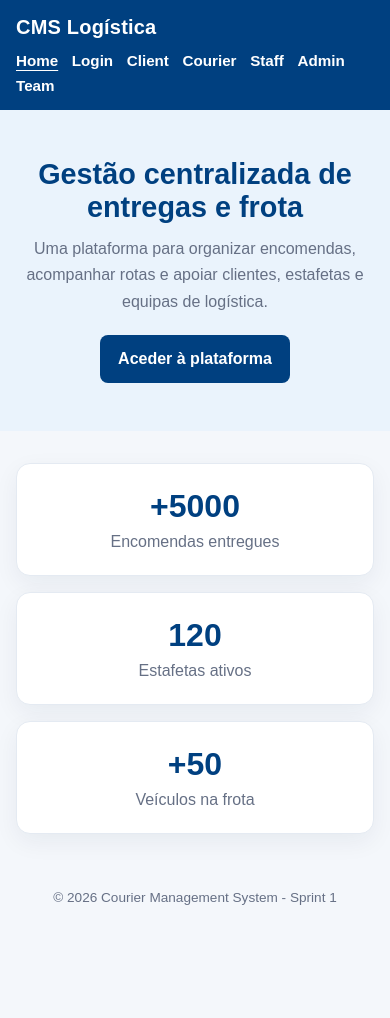
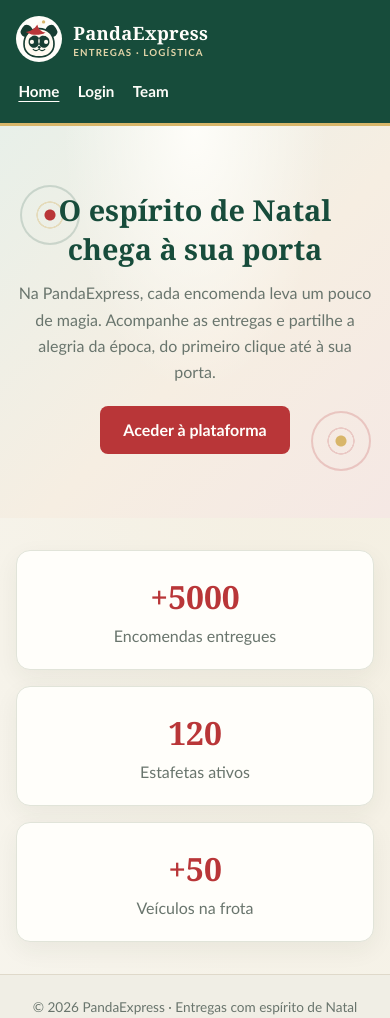
Before and after one commit to SimaoAzevedo17/EIS_2627-G03_MEGI, a website: page public_html/index.html in a window 390 px wide. Before the commit the page ends 929 px from the top, so only its background shows below. Drawn offline with Linux system fonts and the light colour scheme.

Commit message:
Tema natalício do site

```diff
--- a/public_html/index.html
+++ b/public_html/index.html
@@ -3,28 +3,27 @@
 <head>
     <meta charset="UTF-8">
     <meta name="viewport" content="width=device-width, initial-scale=1.0">
-    <meta name="description" content="Courier Management System: gestão de entregas, frota e operações logísticas.">
-    <title>CMS - Courier Management System</title>
+    <meta name="description" content="PandaExpress: gestão de entregas, frota e operações logísticas com espírito natalício.">
+    <title>PandaExpress | Entregas com espírito de Natal</title>
     <link rel="stylesheet" href="style.css">
 </head>
 <body>
     <header class="site-header">
-        <h1 class="brand">CMS Logística</h1>
+        <a class="brand" href="index.html" aria-label="PandaExpress, página inicial">
+            <img src="logo.svg" alt="">
+            <span><strong>PandaExpress</strong><small>ENTREGAS · LOGÍSTICA</small></span>
+        </a>
         <nav class="site-nav" aria-label="Navegação principal">
             <a href="index.html" aria-current="page">Home</a>
             <a href="login.html">Login</a>
-            <a href="client.html">Client</a>
-            <a href="courier.html">Courier</a>
-            <a href="staff.html">Staff</a>
-            <a href="admin.html">Admin</a>
             <a href="team.html">Team</a>
         </nav>
     </header>
 
     <main>
         <section class="hero">
-            <h2>Gestão centralizada de entregas e frota</h2>
-            <p>Uma plataforma para organizar encomendas, acompanhar rotas e apoiar clientes, estafetas e equipas de logística.</p>
+            <h2>O espírito de Natal chega à sua porta</h2>
+            <p>Na PandaExpress, cada encomenda leva um pouco de magia. Acompanhe as entregas e partilhe a alegria da época, do primeiro clique até à sua porta.</p>
             <a href="login.html" class="primary-button">Aceder à plataforma</a>
         </section>
 
@@ -45,7 +44,7 @@
     </main>
 
     <footer class="site-footer">
-        <p>&copy; 2026 Courier Management System - Sprint 1</p>
+        <p>&copy; 2026 PandaExpress · Entregas com espírito de Natal</p>
     </footer>
 </body>
 </html>
--- a/public_html/style.css
+++ b/public_html/style.css
@@ -1,31 +1,73 @@
 :root {
     color-scheme: light;
-    --primary: #004080;
-    --primary-dark: #002f5f;
-    --primary-light: #eaf3fc;
-    --text: #1d2939;
-    --muted: #667085;
-    --border: #d0d5dd;
-    --surface: #ffffff;
-    --background: #f4f7fb;
+    --primary: #174c3b;
+    --primary-dark: #103a2d;
+    --primary-light: #e8f0e9;
+    --accent: #b93638;
+    --accent-dark: #982d30;
+    --gold: #d8b66a;
+    --text: #26332d;
+    --muted: #69756d;
+    --border: #d9dfd7;
+    --surface: #fffefa;
+    --background: #f7f5ee;
     --error: #b42318;
     --success: #067647;
-    font-family: Arial, Helvetica, sans-serif;
+    font-family: "Trebuchet MS", Arial, Helvetica, sans-serif;
+    font-synthesis: none;
 }
 
 .hero {
-    padding: clamp(3rem, 8vw, 6rem) 1rem;
+    position: relative;
+    overflow: hidden;
+    padding: clamp(4rem, 9vw, 7rem) 1rem;
     text-align: center;
-    background: var(--primary-light);
+    background:
+        radial-gradient(ellipse at 50% 0%, rgba(255, 254, 250, 0.95), transparent 48%),
+        linear-gradient(135deg, #e8f0e9, #f6eee2 55%, #f5e8e4);
+}
+
+.hero::before,
+.hero::after {
+    position: absolute;
+    width: clamp(3.5rem, 7vw, 5.5rem);
+    aspect-ratio: 1;
+    border: 2px solid rgba(23, 76, 59, 0.16);
+    border-radius: 50%;
+    background:
+        radial-gradient(circle at 50% 50%, var(--accent) 0 5px, transparent 6px),
+        radial-gradient(circle at 50% 50%, transparent 0 30%, rgba(216, 182, 106, 0.35) 31% 34%, transparent 35%);
+    pointer-events: none;
+}
+
+.hero::before {
+    top: 15%;
+    left: max(5%, calc((100% - 1050px) / 2));
+    content: "";
+}
+
+.hero::after {
+    right: max(5%, calc((100% - 1050px) / 2));
+    bottom: 12%;
+    border-color: rgba(185, 54, 56, 0.2);
+    background:
+        radial-gradient(circle at 50% 50%, var(--gold) 0 5px, transparent 6px),
+        radial-gradient(circle at 50% 50%, transparent 0 30%, rgba(185, 54, 56, 0.18) 31% 34%, transparent 35%);
+    content: "";
 }
 
 .hero h2 {
+    position: relative;
+    z-index: 1;
     margin: 0 auto 0.75rem;
     color: var(--primary);
+    font-family: Georgia, "Times New Roman", serif;
     font-size: clamp(1.8rem, 5vw, 2.8rem);
 }
 
 .hero p {
+    position: relative;
+    z-index: 1;
     max-width: 760px;
     margin: 0 auto;
     color: var(--muted);
@@ -33,6 +75,8 @@
 }
 
 .hero .primary-button {
+    position: relative;
+    z-index: 1;
     display: inline-flex;
     align-items: center;
     justify-content: center;
@@ -52,16 +96,17 @@
 
 .home-metric {
     padding: 1.5rem;
-    border: 1px solid #e4eaf2;
+    border: 1px solid #e1e4d9;
     border-radius: 14px;
     background: var(--surface);
     text-align: center;
-    box-shadow: 0 8px 24px rgba(16, 42, 67, 0.06);
+    box-shadow: 0 8px 24px rgba(34, 57, 42, 0.06);
 }
 
 .home-metric h3 {
     margin: 0 0 0.5rem;
-    color: var(--primary);
+    color: var(--accent);
+    font-family: Georgia, "Times New Roman", serif;
     font-size: 2rem;
 }
 
@@ -91,7 +136,9 @@ body {
     min-height: 100vh;
     margin: 0;
     color: var(--text);
-    background: var(--background);
+    background:
+        radial-gradient(ellipse at 90% 10%, rgba(216, 182, 106, 0.12), transparent 34rem),
+        var(--background);
 }
 
 .product-entry {
@@ -181,16 +228,49 @@ a {
     display: flex;
     align-items: center;
     justify-content: space-between;
-    gap: 1.5rem;
-    padding: 1rem clamp(1rem, 5vw, 4.5rem);
+    gap: 1.25rem;
+    padding: 0.8rem clamp(1rem, 5vw, 4.5rem);
     color: var(--surface);
     background: var(--primary);
+    border-bottom: 3px solid var(--gold);
+    box-shadow: 0 8px 24px rgba(24, 53, 39, 0.16);
 }
 
 .brand {
+    display: inline-flex;
+    flex: 0 0 auto;
+    align-items: center;
+    gap: 0.7rem;
     margin: 0;
-    font-size: 1.25rem;
-    letter-spacing: 0.01em;
+    color: var(--surface);
+    text-decoration: none;
+}
+
+.brand img {
+    display: block;
+    width: 52px;
+    height: 52px;
+    padding: 3px;
+    border-radius: 50%;
+    background: var(--surface);
+}
+
+.brand span {
+    display: grid;
+    gap: 0.12rem;
+}
+
+.brand strong {
+    font-family: Georgia, "Times New Roman", serif;
+    font-size: 1.3rem;
+    letter-spacing: 0.015em;
+}
+
+.brand small {
+    color: #e3d5a9;
+    font-size: 0.61rem;
+    font-weight: 700;
+    letter-spacing: 0.12em;
 }
 
 .site-nav {
@@ -201,6 +281,7 @@ a {
 }
 
 .site-nav a {
+    padding: 0.45rem 0.15rem;
     color: var(--surface);
     font-size: 0.95rem;
     font-weight: 700;
@@ -231,6 +312,7 @@ a {
 .intro h2 {
     margin: 0 0 0.5rem;
     color: var(--primary);
+    font-family: Georgia, "Times New Roman", serif;
     font-size: clamp(1.65rem, 4vw, 2.25rem);
 }
 
@@ -244,10 +326,10 @@ a {
     max-width: 760px;
     margin: 0 auto;
     overflow: hidden;
-    border: 1px solid #e4eaf2;
-    border-radius: 16px;
+    border: 1px solid #e1e4d9;
+    border-radius: 18px;
     background: var(--surface);
-    box-shadow: 0 12px 32px rgba(16, 42, 67, 0.08);
+    box-shadow: 0 16px 40px rgba(34, 57, 42, 0.09);
 }
 
 .client-card {
@@ -257,6 +339,7 @@ a {
 .section-heading {
     margin: 0 0 0.4rem;
     color: var(--primary);
+    font-family: Georgia, "Times New Roman", serif;
     font-size: 1.35rem;
 }
 
@@ -276,16 +359,16 @@ a {
     overflow: hidden;
     border: 1px solid var(--border);
     border-radius: 12px;
-    background: #eaf3fc;
+    background: #e8f0e9;
 }
 
 .courier-section {
     margin-top: 1.5rem;
     padding: clamp(1.25rem, 4vw, 2rem);
-    border: 1px solid #e4eaf2;
+    border: 1px solid #e1e4d9;
     border-radius: 16px;
     background: var(--surface);
-    box-shadow: 0 8px 24px rgba(16, 42, 67, 0.06);
+    box-shadow: 0 8px 24px rgba(34, 57, 42, 0.06);
 }
 
 .dashboard-grid {
@@ -297,10 +380,10 @@ a {
 .dashboard-panel {
     min-width: 0;
     padding: clamp(1.25rem, 3vw, 1.75rem);
-    border: 1px solid #e4eaf2;
-    border-radius: 14px;
+    border: 1px solid #e1e4d9;
+    border-radius: 16px;
     background: var(--surface);
-    box-shadow: 0 8px 24px rgba(16, 42, 67, 0.06);
+    box-shadow: 0 8px 24px rgba(34, 57, 42, 0.06);
 }
 
 .dashboard-panel-wide {
@@ -319,10 +402,10 @@ a {
 
 .team-card {
     padding: 1.4rem;
-    border: 1px solid #d6e6f5;
-    border-radius: 14px;
+    border: 1px solid #e2dccc;
+    border-radius: 16px;
     background: var(--surface);
-    box-shadow: 0 8px 24px rgba(16, 42, 67, 0.06);
+    box-shadow: 0 8px 24px rgba(34, 57, 42, 0.06);
 }
 
 .team-card h3 {
@@ -377,7 +460,7 @@ a {
 
 .data-table th {
     color: var(--primary);
-    background: #f8fafc;
+    background: #f3f2e9;
     font-size: 0.82rem;
     font-weight: 700;
     white-space: nowrap;
@@ -430,11 +513,11 @@ a {
 
 .approval-button-approve {
     color: var(--surface);
-    background: var(--primary);
+    background: var(--accent);
 }
 
 .approval-button-approve:hover {
-    background: var(--primary-dark);
+    background: var(--accent-dark);
 }
 
 .dashboard-form {
@@ -458,9 +541,9 @@ a {
 .kpi-card {
     min-width: 0;
     padding: 1.25rem;
-    border: 1px solid #d6e6f5;
+    border: 1px solid #e2dccc;
     border-radius: 12px;
-    background: linear-gradient(145deg, #ffffff, #f2f8fe);
+    background: linear-gradient(145deg, #fffefa, #f1f3e8);
 }
 
 .kpi-label {
@@ -472,7 +555,7 @@ a {
 
 .kpi-value {
     margin: 0;
-    color: var(--primary);
+    color: var(--accent);
     font-size: clamp(1.8rem, 4vw, 2.5rem);
     font-weight: 700;
     line-height: 1.1;
@@ -531,12 +614,12 @@ a {
 
 .status-button-primary {
     color: var(--surface);
-    background: var(--primary);
+    background: var(--accent);
 }
 
 .status-button-primary:hover {
     color: var(--surface);
-    background: var(--primary-dark);
+    background: var(--accent-dark);
 }
 
 .status-button-danger {
@@ -601,7 +684,7 @@ a {
 
 .orders-table th {
     color: var(--primary);
-    background: #f8fafc;
+    background: #f3f2e9;
     font-size: 0.85rem;
 }
 
@@ -622,7 +705,7 @@ a {
     display: grid;
     grid-template-columns: repeat(2, minmax(0, 1fr));
     padding: 0.5rem;
-    background: #f8fafc;
+    background: #f3f2e9;
 }
 
 .tab-button {
@@ -640,7 +723,7 @@ a {
 .tab-button[aria-selected="true"] {
     color: var(--primary);
     background: var(--surface);
-    box-shadow: 0 1px 4px rgba(16, 42, 67, 0.12);
+    box-shadow: 0 1px 4px rgba(34, 57, 42, 0.12);
 }
 
 .tab-button:focus-visible,
@@ -757,7 +840,7 @@ select:focus-visible,
     border: 0;
     border-radius: 8px;
     color: var(--surface);
-    background: var(--primary);
+    background: var(--accent);
     font: inherit;
     font-weight: 700;
     cursor: pointer;
@@ -765,12 +848,14 @@ select:focus-visible,
 }
 
 .primary-button:hover {
-    background: var(--primary-dark);
+    background: var(--accent-dark);
 }
 
 .site-footer {
     padding: 1.5rem 1rem;
+    border-top: 1px solid #dfd9ca;
     color: var(--muted);
+    background: #f0eee5;
     font-size: 0.85rem;
     text-align: center;
 }
@@ -790,6 +875,15 @@ select:focus-visible,
     .site-nav {
         justify-content: flex-start;
         gap: 0.5rem 0.85rem;
+    }
+
+    .brand img {
+        width: 46px;
+        height: 46px;
+    }
+
+    .brand strong {
+        font-size: 1.15rem;
     }
 
     .page-main {
```
Also changed, not shown: public_html/admin.html (+7 -8 lines), public_html/client.html (+8 -9 lines), public_html/courier.html (+8 -9 lines), public_html/login.html (+8 -9 lines), public_html/staff.html (+7 -8 lines), public_html/team.html (+8 -9 lines), public_html/logo.svg (added).
